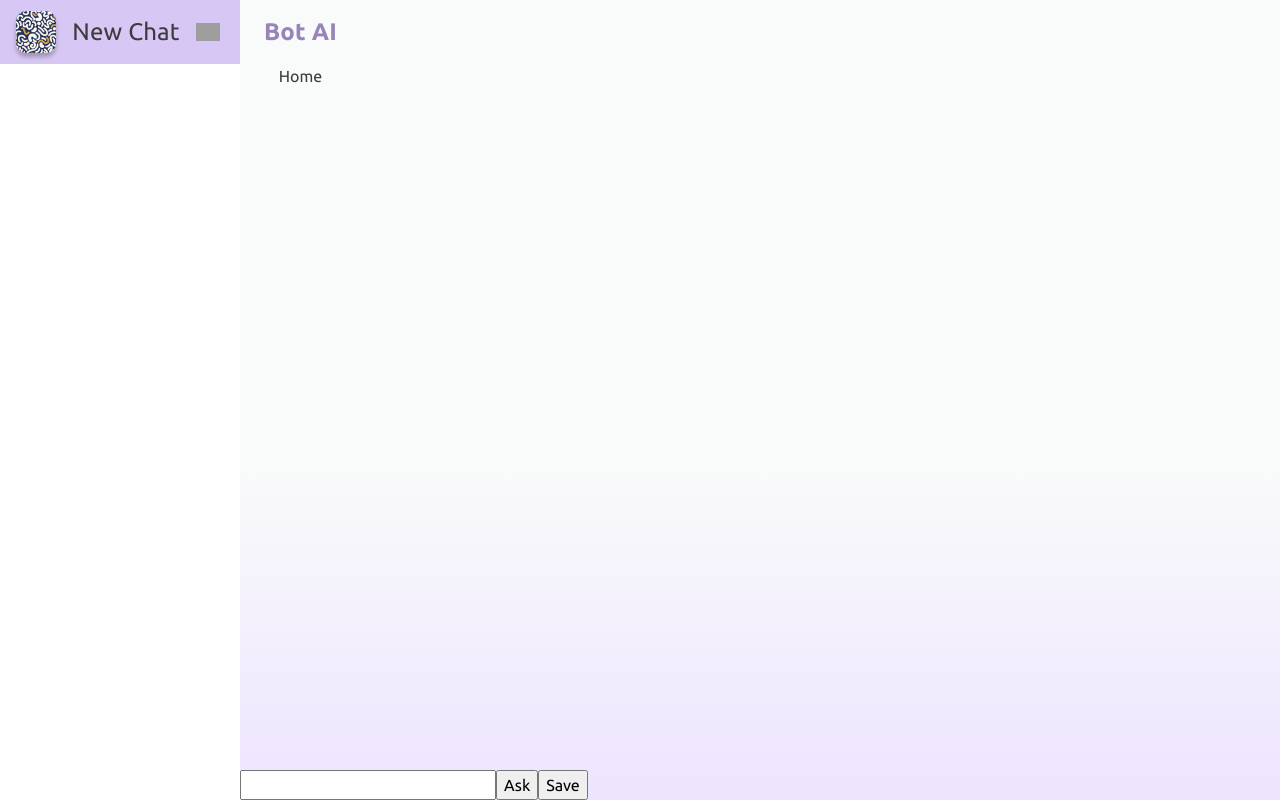
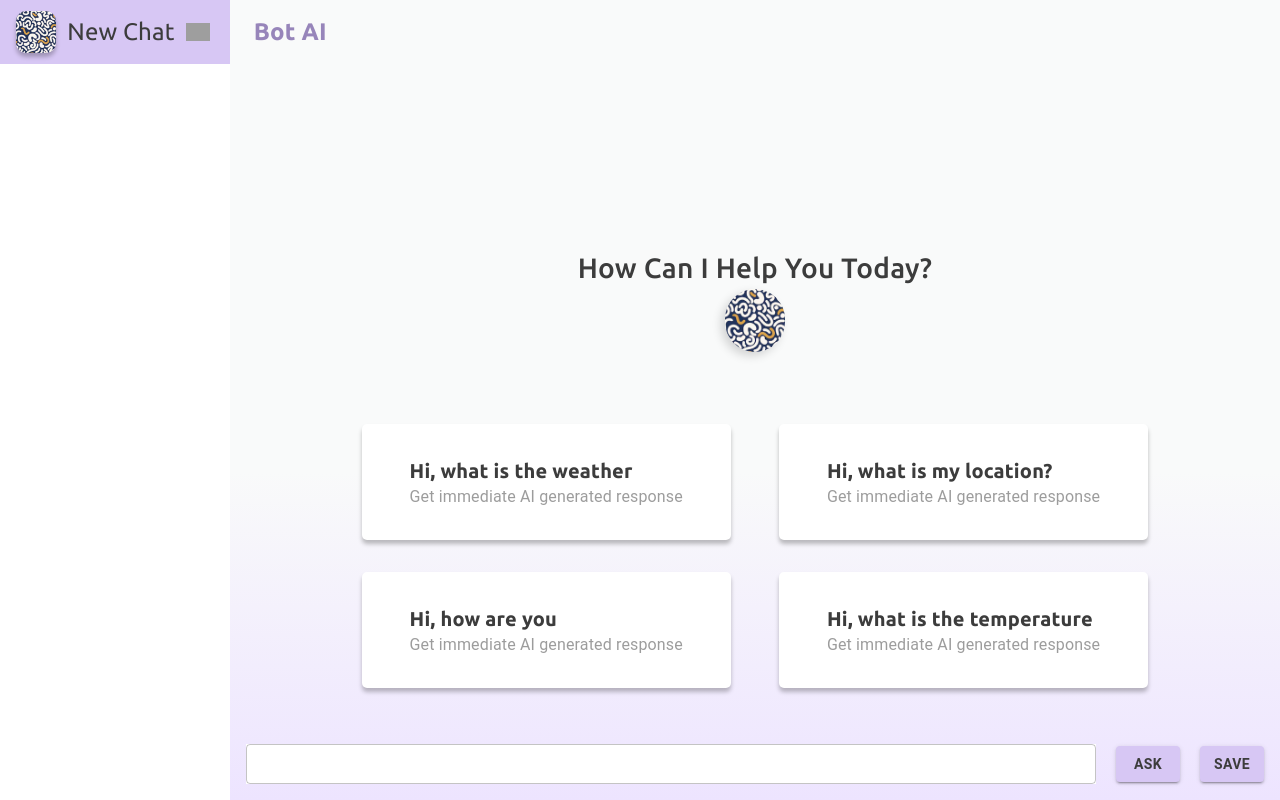
Before and after one commit to ksuthar937/ai-chat-bot, a React (Create React App) app: page / in a window 1280 px wide. Built offline with nearby package versions, Linux system fonts and the light colour scheme; grey boxes are pictures that could not be loaded; the HTML template or start-up script is replaced by a standard one.

Commit message:
added home page with suggestion card components

```diff
--- a/src/components/FormInput.js
+++ b/src/components/FormInput.js
@@ -1,12 +1,53 @@
+import { Box, Button, TextField } from "@mui/material";
 import React from "react";
 
 const FormInput = () => {
   return (
-    <div>
-      <input />
-      <button>Ask</button>
-      <button>Save</button>
-    </div>
+    <Box
+      sx={{
+        display: "flex",
+        justifyContent: "space-between",
+        alignItems: "center",
+        gap: "20px",
+        m: 2,
+      }}
+    >
+      <TextField
+        fullWidth
+        sx={{
+          background: "var(--color-white)",
+        }}
+        size="small"
+      />
+      <Button
+        sx={{
+          color: "var(--color-black)",
+          background: "var(--color-secondary1)",
+          fontWeight: 700,
+          ":hover": {
+            background: "var(--color-primary2)",
+          },
+        }}
+        variant="contained"
+        size="medium"
+      >
+        Ask
+      </Button>
+      <Button
+        sx={{
+          color: "var(--color-black)",
+          background: "var(--color-secondary1)",
+          fontWeight: 700,
+          ":hover": {
+            background: "var(--color-primary2)",
+          },
+        }}
+        variant="contained"
+        size="medium"
+      >
+        Save
+      </Button>
+    </Box>
   );
 };
 
--- /dev/null
+++ b/src/components/SuggestionCard.js
@@ -0,0 +1,38 @@
+import { Box, Typography } from "@mui/material";
+import React from "react";
+
+const SuggestionCard = ({ suggestion }) => {
+  return (
+    <Box
+      sx={{
+        background: "var(--color-white)",
+        px: { sm: 6, xs: 2 },
+        py: { sm: 4, xs: 2 },
+        boxShadow: "0px 4px 4px 0px rgba(0, 0, 0, 0.25)",
+        borderRadius: "5px",
+        mx: 2,
+        my: 1,
+      }}
+    >
+      <Typography
+        align="left"
+        sx={{ fontFamily: "ubuntu", fontWeight: 700, fontSize: "20px" }}
+      >
+        {suggestion}
+      </Typography>
+      <Typography
+        align="left"
+        sx={{
+          fontWeight: 400,
+          fontSize: "16px",
+          opacity: 0.5,
+          lineHeight: "22px",
+        }}
+      >
+        Get immediate AI generated response
+      </Typography>
+    </Box>
+  );
+};
+
+export default SuggestionCard;
--- a/src/pages/Home.js
+++ b/src/pages/Home.js
@@ -1,7 +1,60 @@
 import React from "react";
+import SuggestionCard from "../components/SuggestionCard";
+import { Box, Typography } from "@mui/material";
+
+import ChatAIBotLogo from "../assets/BotAI_Logo.png";
+
+const intialSuggestions = [
+  "Hi, what is the weather",
+  "Hi, what is my location?",
+  "Hi, how are you",
+  "Hi, what is the temperature",
+];
 
 const Home = () => {
-  return <div>Home</div>;
+  return (
+    <Box sx={{}}>
+      <Box
+        sx={{
+          display: "flex",
+          flexDirection: "column",
+          alignItems: "center",
+          marginBottom: 8,
+        }}
+      >
+        <Typography
+          sx={{ fontFamily: "ubuntu", fontWeight: 500, fontSize: "28px" }}
+        >
+          How Can I Help You Today?
+        </Typography>
+
+        <img
+          style={{
+            borderRadius: "50px",
+            boxShadow: "-4px 4px 10px 0px rgba(0, 0, 0, 0.15)",
+          }}
+          src={ChatAIBotLogo}
+          alt="chat ai bot logo"
+          width={60}
+        />
+      </Box>
+      <Box
+        sx={{
+          display: "flex",
+          flexDirection: { sm: "row", xs: "column" },
+          flexWrap: { sm: "wrap", xs: "nowrap" },
+          alignItems: "stretch",
+          justifyContent: "center",
+          marginBottom: { sm: 6, xs: 2 },
+          gap: { sm: 2, xs: 1 },
+        }}
+      >
+        {intialSuggestions.map((item) => (
+          <SuggestionCard suggestion={item} />
+        ))}
+      </Box>
+    </Box>
+  );
 };
 
 export default Home;
--- a/src/pages/Layout.js
+++ b/src/pages/Layout.js
@@ -7,12 +7,12 @@ import { Box } from "@mui/material";
 
 const Layout = () => {
   return (
-    <Box sx={{ display: { xs: "flex" } }}>
+    <Box sx={{ display: { xs: "flex" }, height: "100vh" }}>
       <Box
         sx={{
           display: { xs: "none", sm: "block" },
           height: "100vh",
-          width: "240px",
+          width: "280px",
           background: "white",
         }}
       >
@@ -20,23 +20,23 @@ const Layout = () => {
       </Box>
       <Box
         sx={{
-          width: "auto",
+          width: "100%",
+          display: "flex",
+          flexDirection: "column",
+          justifyContent: "space-between",
         }}
       >
         <header>
           <Navbar />
         </header>
-        <main>
-          <Outlet />
-        </main>
-        <footer
-          style={{
-            position: "fixed",
-            bottom: 0,
-          }}
-        >
-          <FormInput />
-        </footer>
+        <Box>
+          <main>
+            <Outlet />
+          </main>
+          <footer>
+            <FormInput />
+          </footer>
+        </Box>
       </Box>
     </Box>
   );
```
